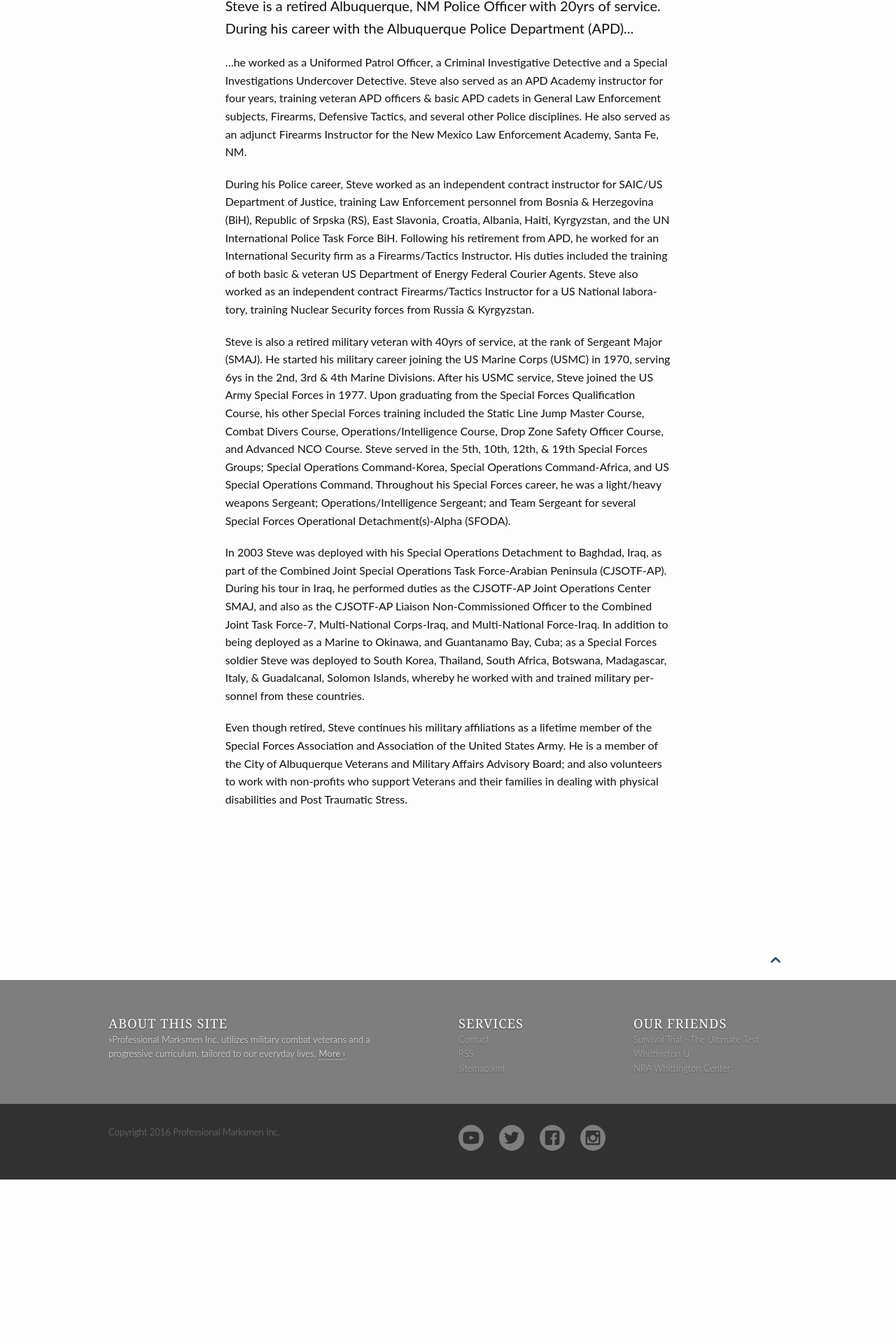
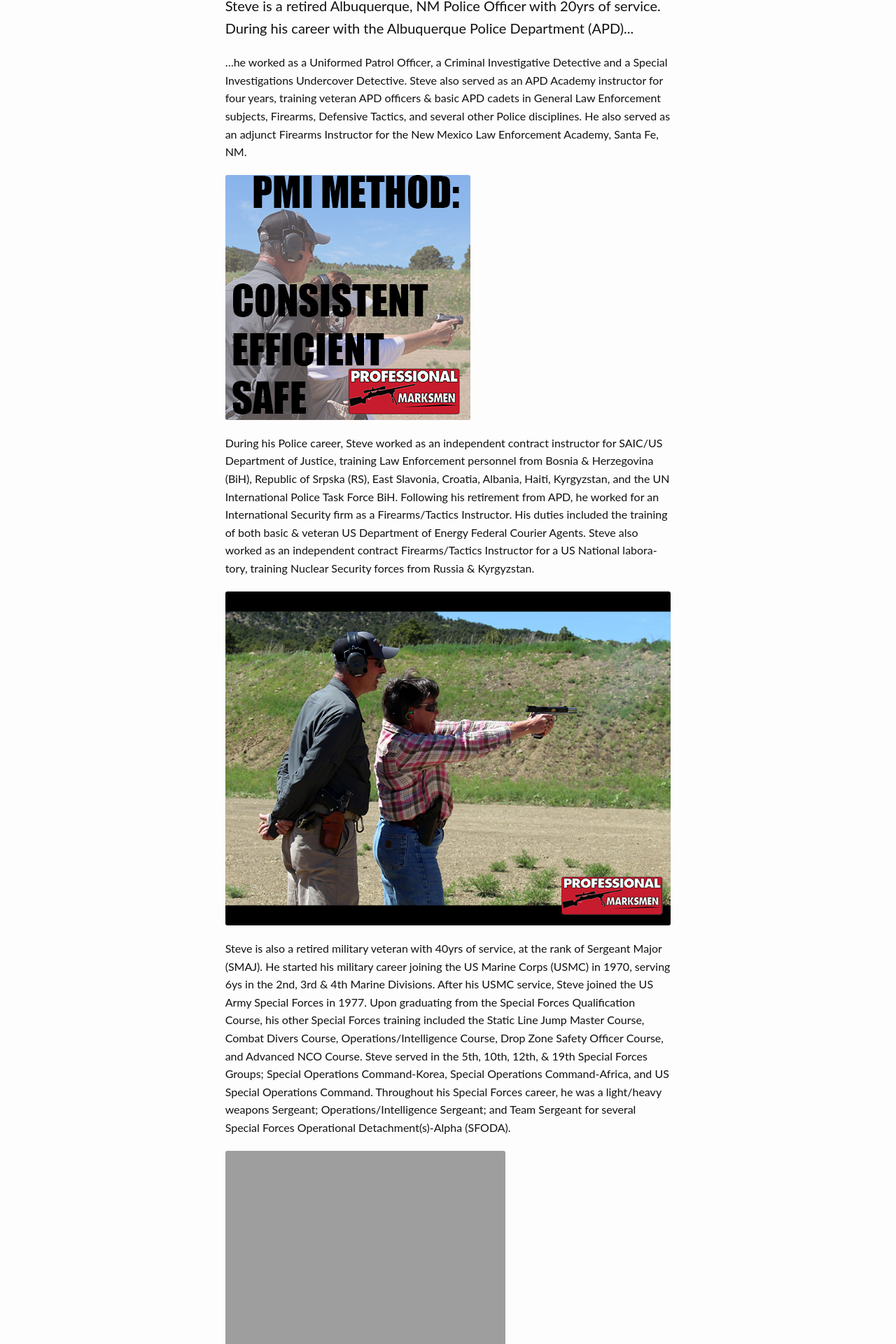
Before and after one commit to JonWeilerPMI/pmisite, a Jekyll site: the page built from pages/steve_overman.md, in a window 1280 px wide. Shown: the part 486-2406 px from the top of the page at 70% size. Built offline with Jekyll 4.4.1, drawn with Linux system fonts in a browser that asks for light colours; before the commit the page ends 2171 px from its top, so only the background shows below that.

Commit message:
update instructor and steve's bio

```diff
--- a/pages/steve_overman.md
+++ b/pages/steve_overman.md
@@ -11,10 +11,18 @@ header:
 
 ...he worked as a Uniformed Patrol Officer, a Criminal Investigative Detective and a Special Investigations Undercover Detective.  Steve also served as an APD Academy instructor for four years, training veteran APD officers & basic APD cadets in General Law Enforcement subjects, Firearms, Defensive Tactics, and several other Police disciplines.  He also served as an adjunct Firearms Instructor for the New Mexico Law Enforcement Academy, Santa Fe, NM.
 
+![Steve Overman]({{ site.url }}/images/pmimethod.jpg)
+
 During his Police career, Steve worked as an independent contract instructor for SAIC/US Department of Justice, training Law Enforcement personnel from Bosnia & Herzegovina (BiH), Republic of Srpska (RS), East Slavonia, Croatia, Albania, Haiti, Kyrgyzstan, and the UN International Police Task Force BiH.  Following his retirement from APD, he worked for an International Security firm as a Firearms/Tactics Instructor.  His duties included the training of both basic & veteran US Department of Energy Federal Courier Agents.  Steve also worked as an independent contract Firearms/Tactics Instructor for a US National laboratory, training Nuclear Security forces from Russia & Kyrgyzstan.
+
+![Steve Overman]({{ site.url }}/images/grip.JPG)
 
 Steve is also a retired military veteran with 40yrs of service, at the rank of Sergeant Major (SMAJ).  He started his military career joining the US Marine Corps (USMC) in 1970, serving 6ys in the 2nd, 3rd & 4th Marine Divisions. After his USMC service, Steve joined the US Army Special Forces in 1977.  Upon graduating from the Special Forces Qualification Course, his other Special Forces training included the Static Line Jump Master Course, Combat Divers Course, Operations/Intelligence Course, Drop Zone Safety Officer Course, and Advanced NCO Course.  Steve served in the 5th, 10th, 12th, & 19th Special Forces Groups; Special Operations Command-Korea, Special Operations Command-Africa, and US Special Operations Command. Throughout his Special Forces career, he was a light/heavy weapons Sergeant; Operations/Intelligence Sergeant; and Team Sergeant for several Special Forces Operational Detachment(s)-Alpha (SFODA).
 
+![Steve Overman]({{ site.url }}/images/sro1.JPG)
+
 In 2003 Steve was deployed with his Special Operations Detachment to Baghdad, Iraq, as part of the Combined Joint Special Operations Task Force-Arabian Peninsula (CJSOTF-AP).  During his tour in Iraq, he performed duties as the CJSOTF-AP Joint Operations Center SMAJ, and also as the CJSOTF-AP Liaison Non-Commissioned Officer to the Combined Joint Task Force-7, Multi-National Corps-Iraq, and Multi-National Force-Iraq.  In addition to being deployed as a Marine to Okinawa, and Guantanamo Bay, Cuba; as a Special Forces soldier Steve was deployed to South Korea, Thailand, South Africa, Botswana, Madagascar, Italy, & Guadalcanal, Solomon Islands, whereby he worked with and trained military personnel from these countries.
 
+![Steve Overman]({{ site.url }}/images/sro3.JPG)
+
 Even though retired, Steve continues his military affiliations as a lifetime member of the Special Forces Association and Association of the United States Army.  He is a member of the City of Albuquerque Veterans and Military Affairs Advisory Board; and also volunteers to work with non-profits who support Veterans and their families in dealing with physical disabilities and Post Traumatic Stress.
```
Also changed, not shown: pages/instructors.md (+0 -6 lines), images/grip.JPG (added), 3 other files.
